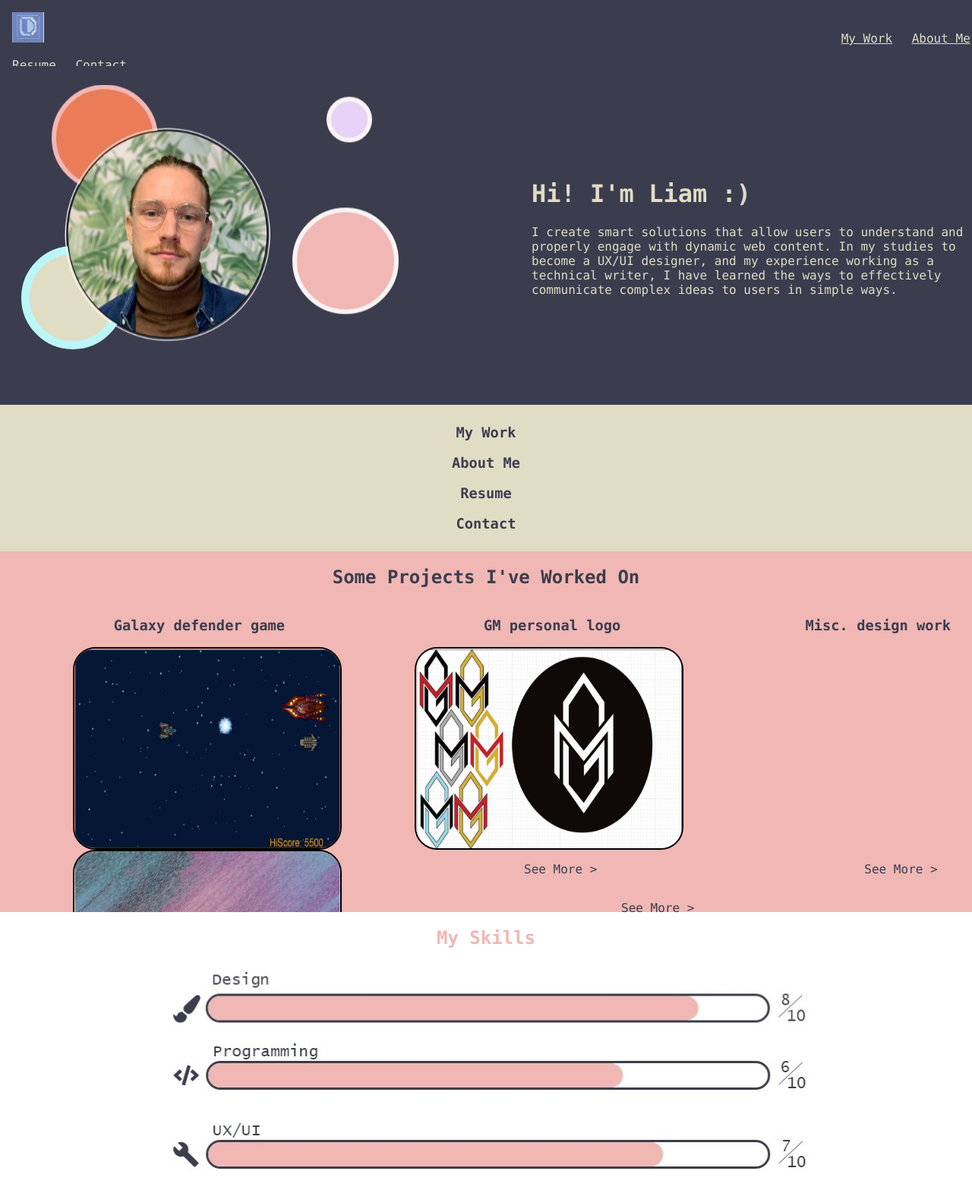
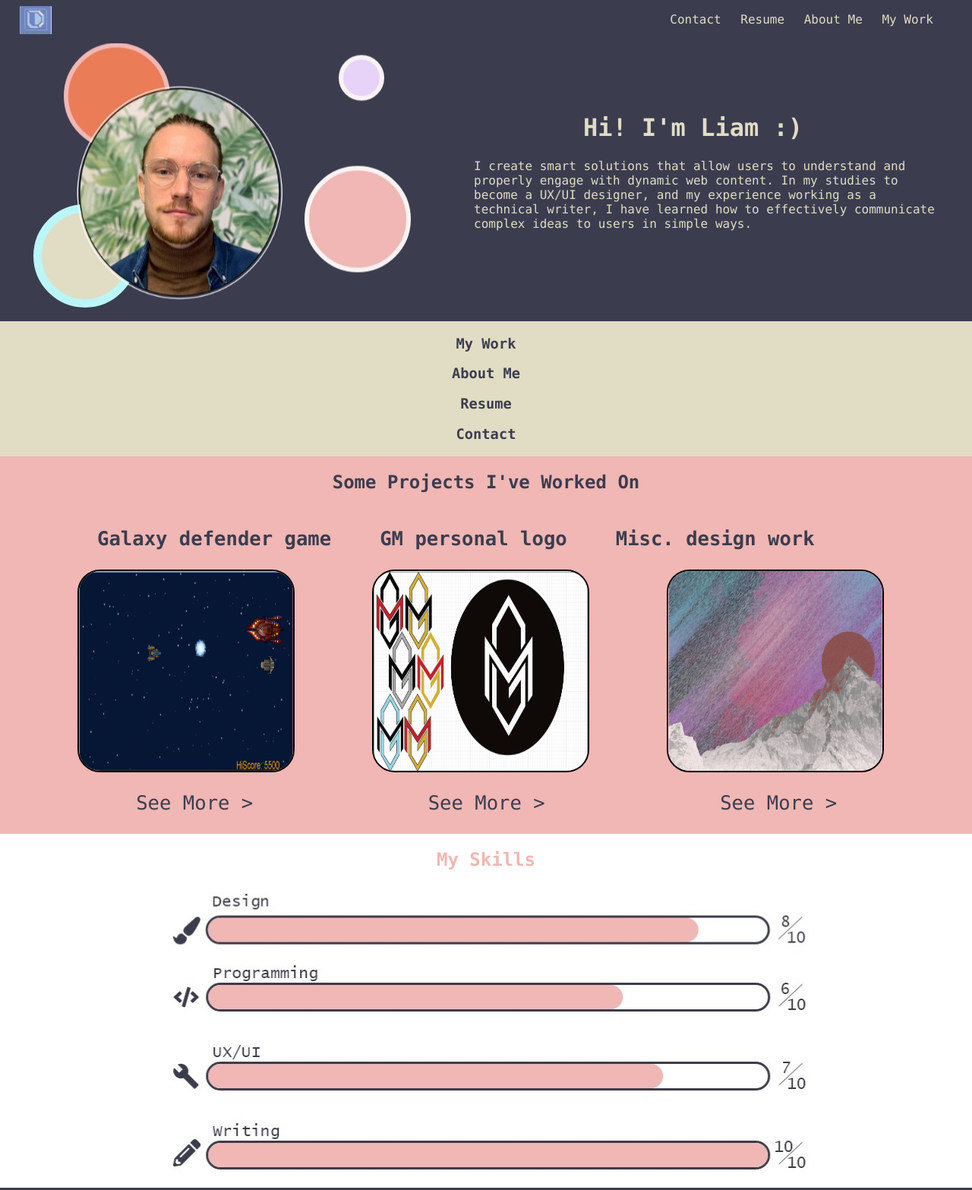
Before and after one commit to LeoDowling/LDowling_Portfolio, a plain HTML site: page index.html in a window 1280 px wide. Shown: the top 1567 px of the page at 76% size. Drawn offline with Linux system fonts and the light colour scheme.

Commit message:
Add files via upload

```diff
--- a/LDstyles.css
+++ b/LDstyles.css
@@ -7,6 +7,7 @@ body{
 #site_wrap{
     background-color: red;
     height: 100vh;
+    width: 100vw;
     display: grid;
     grid-template-columns: 1fr repeat(4, minmax(0, 272px)) 1fr;
     grid-gap: 0px;
@@ -22,50 +23,110 @@ body{
 .nav_bar{
     background-color: #3B3D4F;
     grid-area: nav_bar;
-    height: 87px;
-    position: static;
+    height: 4vh;
+    position: fixed;
     font-family: "Lucida Console", Helvetica, sans-serif;
+    width: 100%;
+    max-width: 100vw;
+    display: table;
 }
+
+
 .nav_bar a{
     padding-top: 1em;
+    float:right;
+    padding-bottom: 1vh;
+    max-width: 100vw;
+    height: auto;
+    color: inherit;
+    text-decoration: inherit;
 }
 
+
 .nav_bar img{
-    padding-top: 1em;
-    padding-left: 1em;
-    height:40px;
-    width:42px;
+    float:left;
+    padding-top: 1vh;
+    padding-bottom: 1vh;
+    padding-left: 2vw;
+    height:auto;
+    max-width:42px;
 }
 
 
 .nav_bar #navItem1{
-    padding-left: 65em;
+    padding-left: 2vw;
+    padding-right: 4vw;
     color: #E1DCC4;
+    max-width: 100%;
+    display:inline-block;
+    height:auto;
 }
+.nav_bar #navItem1:hover{
+    color: #F0B7B4;
+}
+
 .nav_bar #navItem2{
-    padding-left: 1em;
+    padding-left: 2vw;
     color: #E1DCC4;
     display: inline-block;
+    max-width: 100%;
+    height:auto;
+}
+.nav_bar #navItem2:hover{
+    color: #F0B7B4;
 }
 .nav_bar #navItem3{
-    padding-left: 1em;
+    padding-left: 2vw;
     color: #E1DCC4;
     display: inline-block;
+    max-width: 100%;
+    height:auto;
+}
+.nav_bar #navItem3:hover{
+    color: #F0B7B4;
 }
 .nav_bar #navItem4{
-    padding-left: 1em;
+    padding-left: 2vw;
     color: #E1DCC4;
     display: inline-block;
+    max-width: 100%;
+    height:auto;
+}
+.nav_bar #navItem4:hover{
+    color: #F0B7B4;
 }
 
 .contentBlock1{
     background-color: #3B3D4F;
     grid-area: contentBlock1;
-    height: 446px;
+    height: auto;
     position: static;
+    max-width: 100%;
 
 }
+
+.contentBlock1 h1 {
+    padding-top: 4em;
+    font-family: "Lucida Console", Helvetica, sans-serif;
+    padding-left: 60vw;
+    color: #E1DCC4;
+
+}
+
+.contentBlock1 p {
+    font-family: "Lucida Console", Helvetica, sans-serif;
+    color: #E1DCC4;
+    width: 95vw;
+    padding-left: 1em;
+    height: auto;
+}
+
 .contentBlock1 img{
+    padding-left: 1em;
+    padding-top: 2em;
+    max-width: 60vw;
+    min-width: 30vw;
+    height:auto;
     float:left;
     border: none;
 }
@@ -73,7 +134,7 @@ body{
 .contentBlock2{
     background-color: #E1DCC4;
     grid-area: contentBlock2;
-    height: 193px;
+    height: auto;
     position: static;
     text-align: center;
     align-content: center;
@@ -82,27 +143,36 @@ body{
 
 }
 
-.contentBlock2 #myWork2{
+.contentBlock2 a{
+  color: inherit;
+  text-decoration: inherit;
+
+}
+.contentBlock2 a:hover{
+  color: #F0B7B4;
+
+}
+
+
+.contentBlock3{
+    background-color: #F0B7B4;
+    grid-area: contentBlock3;
+    height: auto;
+    position: static;
+    max-width: 100%;
+    display: table;
 
 }
 
 .contentBlock3 img{
-    width: 350px;
+    max-width: 350px;
     height: 263px;
 	border: 2px solid black;
 	border-radius:30px;
+    margin-left: 8vw;
     float:left;
-    position: static;
-    margin-left: 6em;
 }
 
-.contentBlock3{
-    background-color: #F0B7B4;
-    grid-area: contentBlock3;
-    height: 475px;
-    position: static;
-
-}
 
 .contentBlock3 h2{
     text-align: center;
@@ -115,37 +185,75 @@ body{
     float: left;
     color: #3B3D4F;
     display: inline-block;
-    padding-left: 8em;
+    font-size: 2vw;
     font-family: "Lucida Console", Arial, sans-serif;
 }
+
+.contentBlock3 #exApp1{
+    padding-left: 10vw;
+    max-width: 33.3vw;
+}
 .contentBlock3 #exApp2{
-    padding-left: 14em;
+    padding-left: 5vw;
+    max-width: 33.3vw;
 }
 
 .contentBlock3 #exApp3{
-    padding-left: 13em;
+    padding-left: 5vw;
+    max-width: 33.3vw;
+}
+
+
+.contentBlock3 #blockImage {
+    width:100%;
+    height:auto;
+    overflow:hidden;
+    white-space:nowrap;
+    line-height:0;
+}
+.contentBlock3 #GroupImage{
+    max-width: 22vw;
+    min-width: 10vw;
+    min-height: 10vw;
+    max-height: 22vw;
+    width:100vw;
 }
 
 .contentBlock3 p{
     float: left;
     color: #3B3D4F;
     display: inline-block;
-    padding-left: 15em;
     font-family: "Lucida Console", Arial, sans-serif;
 }
 
+.contentBlock3 p:hover{
+    color: #E1DCC4;
+}
+
+.contentBlock3 #seeMore1{
+    padding-left: 14vw;
+    font-size: 2vw;
+}
+
 .contentBlock3 #seeMore2{
-    padding-left: 22em;
+    padding-left: 18vw;
+    font-size: 2vw;
 }
 
 .contentBlock3 #seeMore3{
-    padding-left: 23em;
+    padding-left: 18vw;
+    font-size: 2vw;
+}
+
+.contentBlock3 a{
+  color: inherit;
+  text-decoration: inherit;
 }
 
 .contentBlock4{
     background-color: #FFFFFF;
     grid-area: contentBlock4;
-    height: 525px;
+    height: auto;
     position: static;
 
 }
@@ -162,7 +270,8 @@ body{
 .contentBlock5{
     background-color: #3B3D4F;
     grid-area: contentBlock5;
-    height: 231px;
+    height: auto;
+    max-width: 100%;
     position: static;
     font-family: "Lucida Console", Arial, sans-serif;
     text-align: center;
@@ -171,9 +280,24 @@ body{
 
 }
 
+
+.contentBlock5 img{
+    height: auto;
+    width: 87px;
+    max-width: 15vw;
+    padding-left: 2vw;
+    max-height: auto;
+    padding-bottom: 2em;
+}
+
+.contentBlock5 img:hover{
+    color: #F0B7B4
+}
+
 .contentBlock4 img{
-    height: 398px;
+    height: auto;
     width: 866px;
+    max-width: 100%;
     display: block;
     margin-left: auto;
     margin-right: auto;
@@ -186,19 +310,3 @@ body{
     height:164px;
     position: static;
 }
-
-
-
-.contentBlock1 h1 {
-    padding-top: 4em;
-    font-family: "Lucida Console", Helvetica, sans-serif;
-    padding-left: 700px;
-    color: #E1DCC4;
-
-}
-
-.contentBlock1 p {
-    font-family: "Lucida Console", Helvetica, sans-serif;
-    padding-left: 700px;
-    color: #E1DCC4;
-}
--- a/index.html
+++ b/index.html
@@ -1,46 +1,65 @@
 <!DOCTYPE html>
-<html>
+<html lang="en-CA">
+
 
     <head>
         <meta charset="utf-8">
         <meta http-equiv="X-UA-Compatible" content="IE=edge">
         <title>Liam Dowling Design</title>
-        <meta name="description" content="Personal portfolio for Liam Dowling.">
+        <meta name="description" content="Personal website for Liam Dowling">
         <link rel="stylesheet" href="LDstyles.css">
     </head>
+    <main>
         <body>
             <div id=site_wrap>
+                <nav>
                 <div class=nav_bar>
                     <img src="LDDLogo.jpg" alt="Liam Dowling Design logo">
-                <a href=# id=navItem1>My Work</a>
-                <a href=# id=navItem2>About Me</a>
-                <a href=# id=navItem3>Resume</a>
-                <a href=# id=navItem4>Contact</a>
+                    <a href=#contact.html id=navItem1>My Work</a>
+                    <a href=#reumse.html id=navItem2>About Me</a>
+                    <a href=#aboutme.html id=navItem3>Resume</a>
+                    <a href=#mywork.html id=navItem4>Contact</a>
                 </div>
+                </nav>
                 <div class=contentBlock1>
                     <img src=Leo.jpg alt="An image of me">
                     <h1>Hi! I'm Liam :)</h1>
                     <p>
-                I create smart solutions that allow users to understand and properly engage with dynamic web content. In my studies to become a UX/UI designer, and my experience working as a technical writer, I have learned the ways to effectively communicate complex ideas to users in simple ways.</p>
+                    I create smart solutions that allow users to understand and properly engage with dynamic web content. In my studies to become a UX/UI designer, and my experience working as a technical writer, I have learned how to effectively communicate complex ideas to users in simple ways.</p>
                 </div>
                 <div class=contentBlock2>
+                    <a href=#mywork.html>
                     <h3 id=myWork1>My Work</h3>
+                    </a>
+                    <a href=#aboutme.html>
                     <h3 id=aboutMe1>About Me</h3>
+                    </a>
+                    <a href=#resume.html>
                     <h3 id=resume1>Resume</h3>
+                    </a>
+                    <a href=#contact.html>
                     <h3 id=contact1>Contact</h3>
+                    </a>
                 </div>
                 <div class=contentBlock3>
                     <h2>Some Projects I've Worked On</h2>
                     <h3 id=exApp1>Galaxy defender game</h3>
-
                     <h3 id=exApp2>GM personal logo</h3>
                     <h3 id=exApp3>Misc. design work</h3>
-                <img src="galaxyDefender.JPG" alt="Galaxy defender C# game" >
-                <img src="GMLogo.JPG" alt="GM personal logo" >
-                <img src="MiscDesign.JPG" alt="mountain with sunset image">
-                <p>See More ></p>
+                    <div id=blockImage>
+                        <img id=GroupImage src="galaxyDefender.JPG" alt="Galaxy defender C# game" >
+                        <img id=GroupImage src="GMLogo.JPG" alt="GM personal logo" >
+                        <img id=GroupImage src="MiscDesign.JPG" alt="mountain with sunset image">
+                    </div>
+                    <a href=#mywork>
+                    <p id=seeMore1>See More ></p>
+                    </a>
+                    <a href=#mywork>
                     <p id=seeMore2>See More ></p>
+                    </a>
+                    <a href=#mywork>
                     <p id=seeMore3>See More ></p>
+                    </a>
                 </div>
                 <div class=contentBlock4>
                     <h2>My Skills</h2>
@@ -49,43 +68,27 @@
                 </div>
                 <div class=contentBlock5>
                     <h2>Connect with me!</h2>
-                <img src="Socials.jpg" alt="the social medias I use">
+                    <div id=socials>
+                        <a href="https://www.behance.net/">
+                            <img src="Icon%20awesome-behance-square.png" alt="behance icon">
+                        </a>
+                        <a href="https://www.instagram.com/liamdowling/">
+                            <img src="Icon%20awesome-instagram.png" alt="instagram logo">
+                        </a>
+                        <a href="https://www.linkedin.com/in/liam-e-dowling/">
+                            <img src="Icon%20awesome-linkedin.png" alt="linkedIn logo">
+                        </a>
+                        <a href="https://github.com/LeoDowling">
+                            <img href="https://github.com/LeoDowling" src="Icon%20ionic-logo-github.png" alt="github logo">
+                        </a>
+                        <a href="https://www.facebook.com">
+                            <img src="Icon%20ionic-logo-facebook.png" alt="Facebook logo">
+                        </a>
+                    </div>
+                </div>
             </div>
 
 
-
-        <!--
-            WHAT IS BRACKETS?
-        -->
-
-
-        <!--
-            GET STARTED WITH YOUR OWN FILES
-        -->
-
-
-
         </body>
+    </main>
 </html>
-<!--
-
-    [[[[[[[[[[[[[[[      ]]]]]]]]]]]]]]]
-    [::::::::::::::      ::::::::::::::]
-    [::::::::::::::      ::::::::::::::]
-    [::::::[[[[[[[:      :]]]]]]]::::::]
-    [:::::[                      ]:::::]
-    [:::::[                      ]:::::]
-    [:::::[                      ]:::::]
-    [:::::[                      ]:::::]
-    [:::::[     CODE THE WEB     ]:::::]
-    [:::::[  http://brackets.io  ]:::::]
-    [:::::[                      ]:::::]
-    [:::::[                      ]:::::]
-    [:::::[                      ]:::::]
-    [:::::[                      ]:::::]
-    [::::::[[[[[[[:      :]]]]]]]::::::]
-    [::::::::::::::      ::::::::::::::]
-    [::::::::::::::      ::::::::::::::]
-    [[[[[[[[[[[[[[[      ]]]]]]]]]]]]]]]
-
--->
```
Also changed, not shown: Icon awesome-behance-square.png (added), Icon awesome-instagram.png (added), Icon awesome-linkedin.png (added), Icon ionic-logo-facebook.png (added), Icon ionic-logo-github.png (added). Lines whose indentation alone changed are shown as unchanged.
